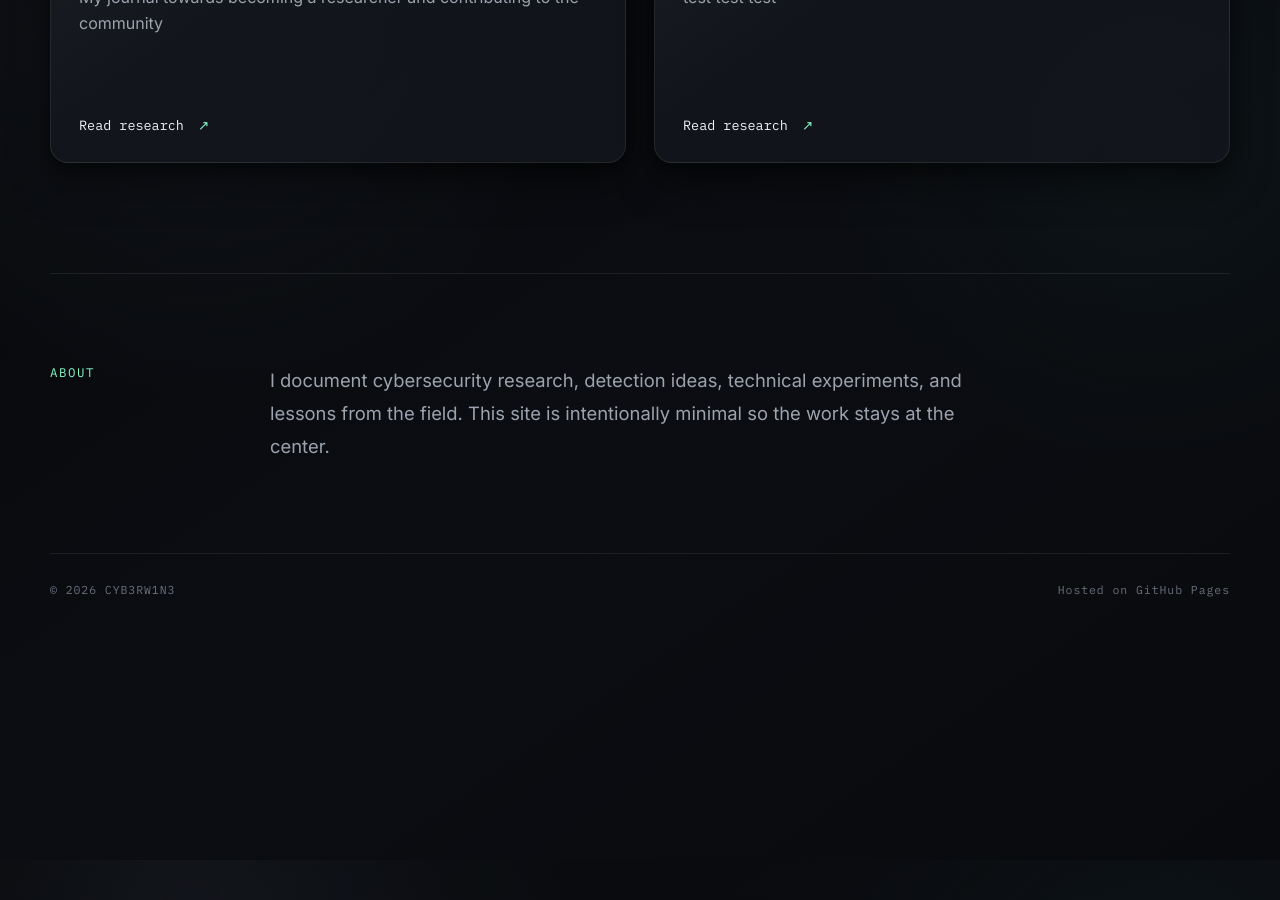
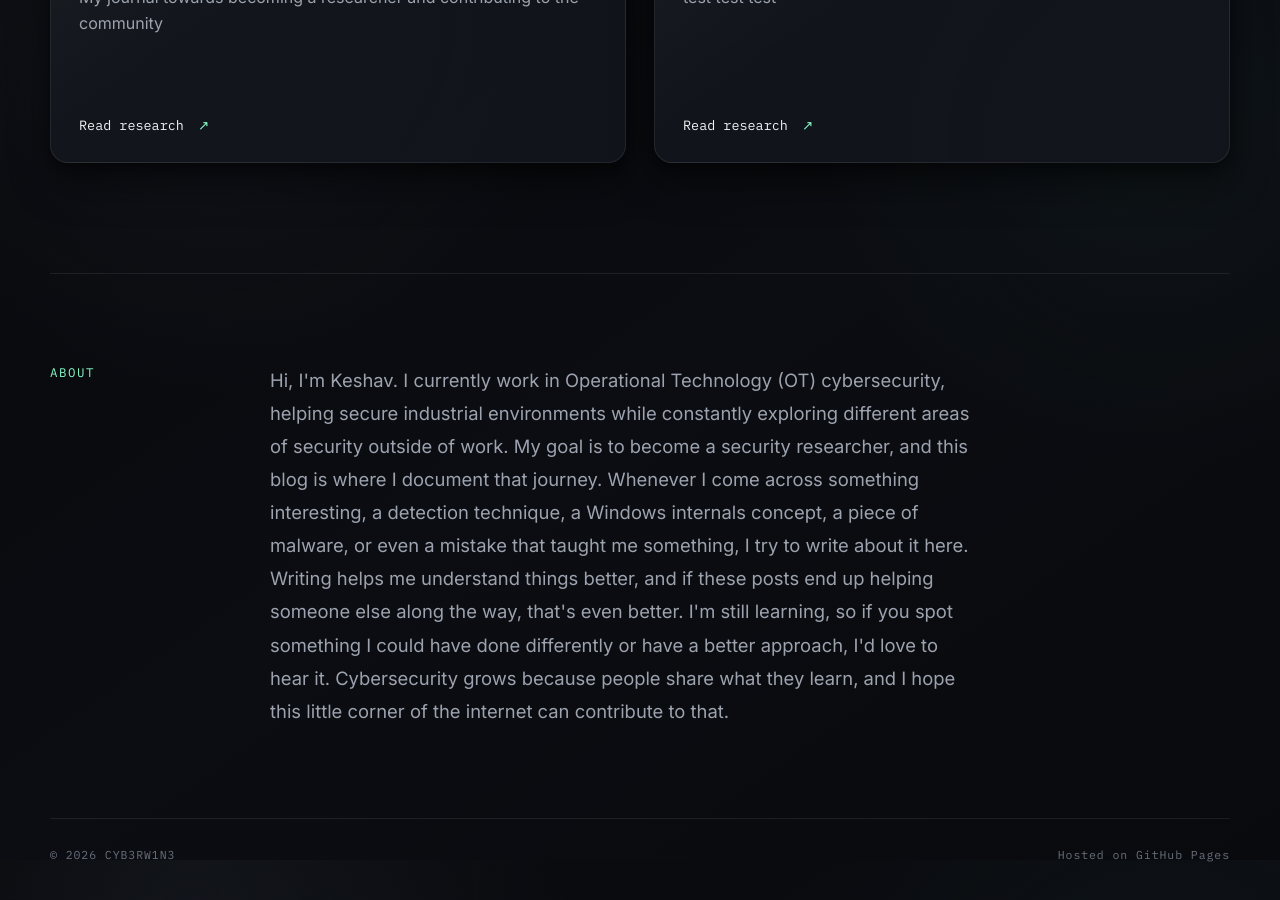
Before and after one commit to kapilkeshav/CYB3RW1N3, a Jekyll site: the page built from index.html, in a window 1280 px wide and 900 px high, scrolled down 940 px. Built offline with Jekyll 4.4.1, drawn with Linux system fonts in a browser that asks for light colours; before the commit the page ends 1575 px from its top, so only the background shows below that.

Commit message:
Update index.html

```diff
--- a/index.html
+++ b/index.html
@@ -49,9 +49,7 @@ title:
   <section id="about" class="about-section">
     <p class="eyebrow">ABOUT</p>
     <p>
-      I document cybersecurity research, detection ideas, technical
-      experiments, and lessons from the field. This site is intentionally
-      minimal so the work stays at the center.
+      Hi, I'm Keshav. I currently work in Operational Technology (OT) cybersecurity, helping secure industrial environments while constantly exploring different areas of security outside of work. My goal is to become a security researcher, and this blog is where I document that journey. Whenever I come across something interesting, a detection technique, a Windows internals concept, a piece of malware, or even a mistake that taught me something, I try to write about it here. Writing helps me understand things better, and if these posts end up helping someone else along the way, that's even better. I'm still learning, so if you spot something I could have done differently or have a better approach, I'd love to hear it. Cybersecurity grows because people share what they learn, and I hope this little corner of the internet can contribute to that.
     </p>
   </section>
 </main>
```
